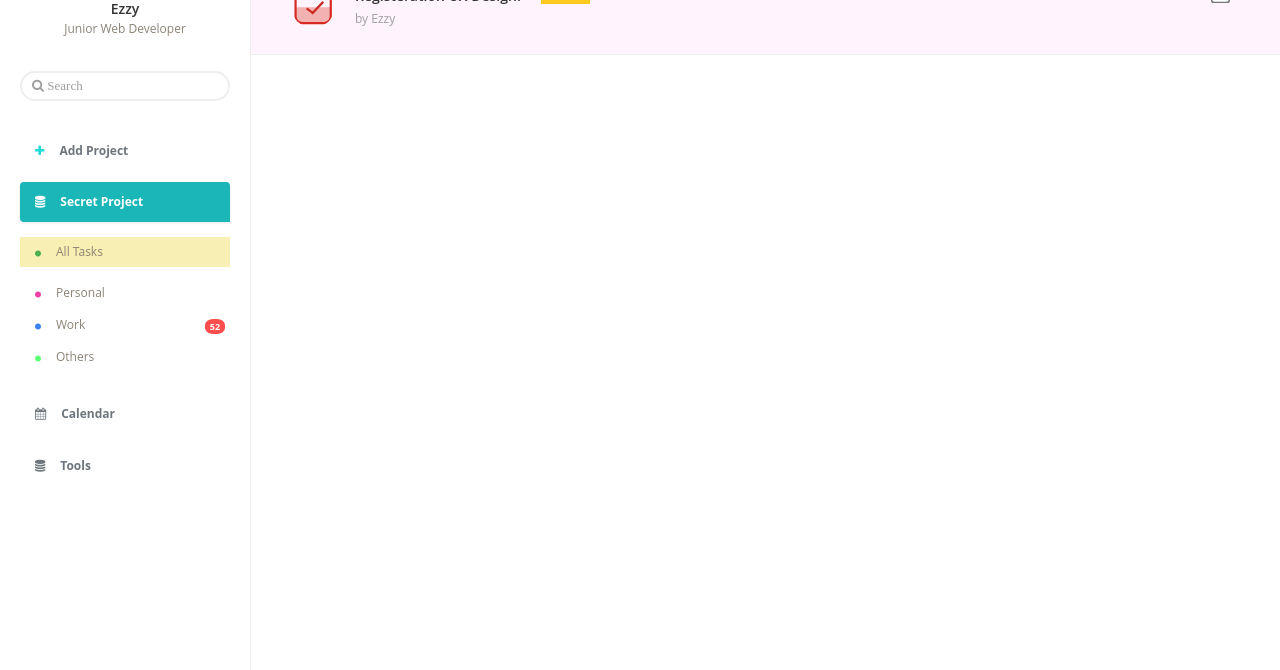
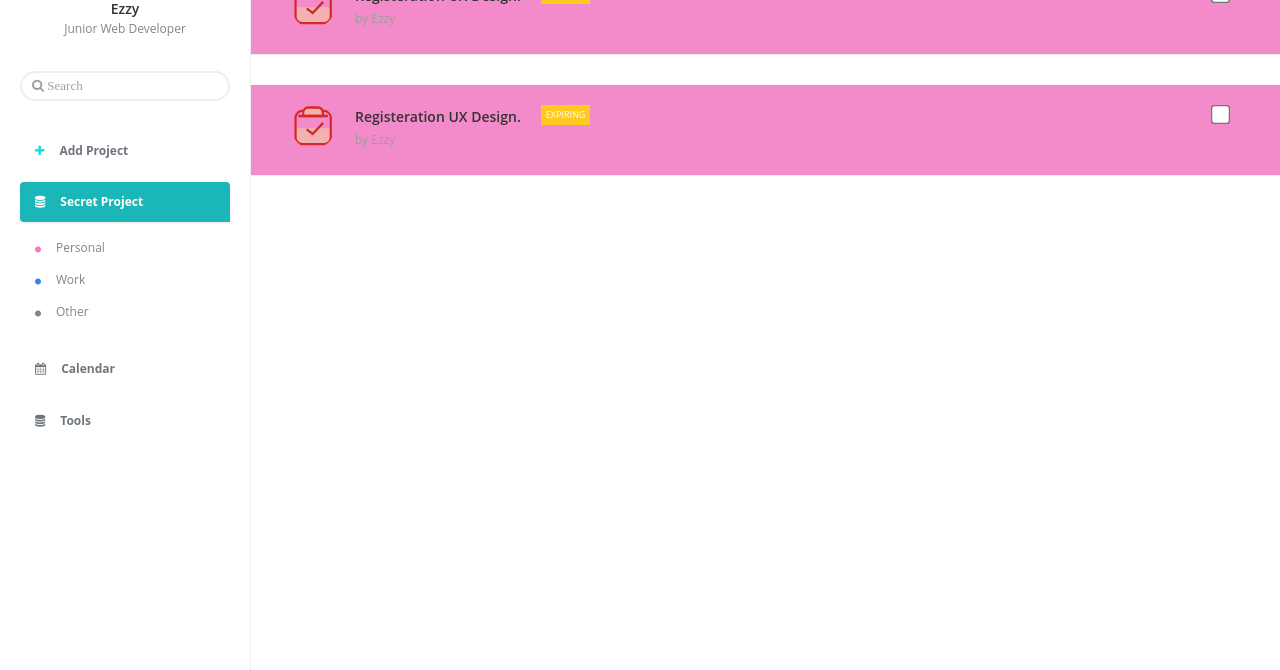
Before and after one commit to cmpezahe/taskmanagement, a website built with Vite: page index.html in a window 1280 px wide. Shown: the part 130-800 px from the top of the page. Built offline with nearby package versions, Linux system fonts and the light colour scheme; files whose address does not match are found by name.

Commit message:
'addtional feature'

```diff
--- a/assets/css/style.css
+++ b/assets/css/style.css
@@ -91,7 +91,7 @@ ul {
 }
 
 :root {
-  --personal-clr: #EA40A4;
+  --personal-clr: #ea40a3b4;
   --business-clr: #3A82EE;
   --other-clr: #5eff75;
   --expire-clr: #ffca20;
@@ -740,11 +740,12 @@ Sidebar
   font-size: 12px
 }
 
-.cd-side-nav .People i {
+.cd-side-nav .personal i {
   color: var(--personal-clr);
+
 }
 
-.cd-side-nav .Files i {
+.cd-side-nav .work i {
   color: var(--business-clr);
 }
 
@@ -754,6 +755,14 @@ Sidebar
 
 .cd-side-nav .active-submenu i {
   color: #4caf50;
+}
+
+.task_wrap-container .filter-personal {
+  background-color: var(--personal-clr);
+}
+
+.task_wrap-container .filter-work {
+  background-color: var(--business-clr);
 }
 
 @media only screen and (min-width: 768px) {
--- a/assets/js/main.js
+++ b/assets/js/main.js
@@ -161,3 +161,45 @@ class DateTimeDisplay {
 // Create an instance of DateTimeDisplay with element IDs
 const dateTimeDisplay = new DateTimeDisplay("date", "liveClock");
 // ===== End Get Local Time =====
+// ===== filter ====
+document.addEventListener("DOMContentLoaded", function () {
+  // Initially hide elements with classes filter-geo and filter-wind
+  document
+    .querySelectorAll(".filter-work, .filter-other")
+    .forEach((element) => {
+      element.style.display = "none";
+    });
+
+  let filterItems = document.querySelectorAll(".temp_filters li");
+
+  function activePortfolio() {
+    filterItems.forEach((el) => {
+      el.classList.remove("filter-active");
+      this.classList.add("filter-active");
+
+      // Show or hide elements based on the selected filter
+      let selectedFilter = this.getAttribute("data-filter");
+      document.querySelectorAll(".temp_item").forEach((item) => {
+        if (item.classList.contains(selectedFilter)) {
+          item.style.display = "block";
+        } else {
+          item.style.display = "none";
+        }
+      });
+    });
+  }
+
+  filterItems.forEach((el) => {
+    el.addEventListener("click", activePortfolio);
+  });
+
+  // Mixit up filter
+  let mixerPortfolio = mixitup(".task_wrap-container", {
+    selectors: {
+      target: ".task_item",
+    },
+    animation: {
+      duration: 300,
+    },
+  });
+});
--- a/index.html
+++ b/index.html
@@ -56,10 +56,18 @@
           <a href="#0"><i class="fa fa-database" aria-hidden="true"></i>Secret Project</a>
 
           <ul class="sub-menu">
-            <li class="active-submenu"><i class="fa fa-circle" aria-hidden="true"></i>All Tasks</li>
+
+            <li data-filter=".filter-personal" class="active personal"><i class="fa fa-circle"
+                aria-hidden="true"></i>Personal
+            </li>
+            <!-- <span class="material-symbols-outlined"> horizontal_rule </span> -->
+            <li data-filter=".filter-work" class="work"><i class="fa fa-circle" aria-hidden="true"></i>Work</li>
+            <!-- <span class="material-symbols-outlined"> horizontal_rule </span> -->
+            <li data-filter=".filter-other" class="other"><i class="fa fa-circle" aria-hidden="true"></i>Other</li>
+            <!-- <li class="active-submenu"><i class="fa fa-circle" aria-hidden="true"></i>All Tasks</li>
             <li class="People"><i class="fa fa-circle" aria-hidden="true"></i>Personal</li>
             <li class="Files"><i class="fa fa-circle" aria-hidden="true"></i>Work<span class="count">52</span></li>
-            <li class="Statistics"><i class="fa fa-circle" aria-hidden="true"></i>Others</li>
+            <li class="Statistics"><i class="fa fa-circle" aria-hidden="true"></i>Others</li> -->
           </ul>
         </li>
 
@@ -70,6 +78,9 @@
     </nav>
 
     <div class="content-wrapper">
+
+      <div class="task_wrap-container">
+        <div class="task_item filter-personal">
           <ul class="task-list">
             <li class="task-item">
               <div class="avatar2">
@@ -91,8 +102,55 @@
             </li>
           </ul>
         </div>
+        <div class="task_item filter-personal">
+          <ul class="task-list">
+            <li class="task-item">
+              <div class="avatar2">
+                <img src="/assets/img/task-svgrepo-com.svg">
+              </div>
+              <div class="info">
+
+                <h3 class="task-name">Registeration UX Design.</h3>
+                <p class="assignee">by Ezzy</p>
+
+              </div>
+              <div class="task-actions orange">
+                <a class="">EXPIRING</a>
+              </div>
+
+              <div class="checkbox">
+                <input id='one' type="checkbox" class="checked" name="task_1" />
+              </div>
+            </li>
+          </ul>
+        </div>
+        <div class="task_item filter-work">
+          <ul class="task-list">
+            <li class="task-item">
+              <div class="avatar2">
+                <img src="/assets/img/task-svgrepo-com.svg">
+              </div>
+              <div class="info">
+
+                <h3 class="task-name">Registeration UX Design.</h3>
+                <p class="assignee">by Ezzy</p>
+
+              </div>
+              <div class="task-actions orange">
+                <a class="">EXPIRING</a>
+              </div>
+
+              <div class="checkbox">
+                <input id='one' type="checkbox" class="checked" name="task_1" />
+              </div>
+            </li>
+          </ul>
+        </div>
+      </div>
+
+    </div>
   </main>
-
+  <script src="https://cdnjs.cloudflare.com/ajax/libs/mixitup/3.3.1/mixitup.min.js"></script>
   <script src="https://cdnjs.cloudflare.com/ajax/libs/jquery/3.2.1/jquery.min.js"></script>
   <script src="/assets/js/main.js"></script>
 
```
Lines whose indentation alone changed are shown as unchanged.
